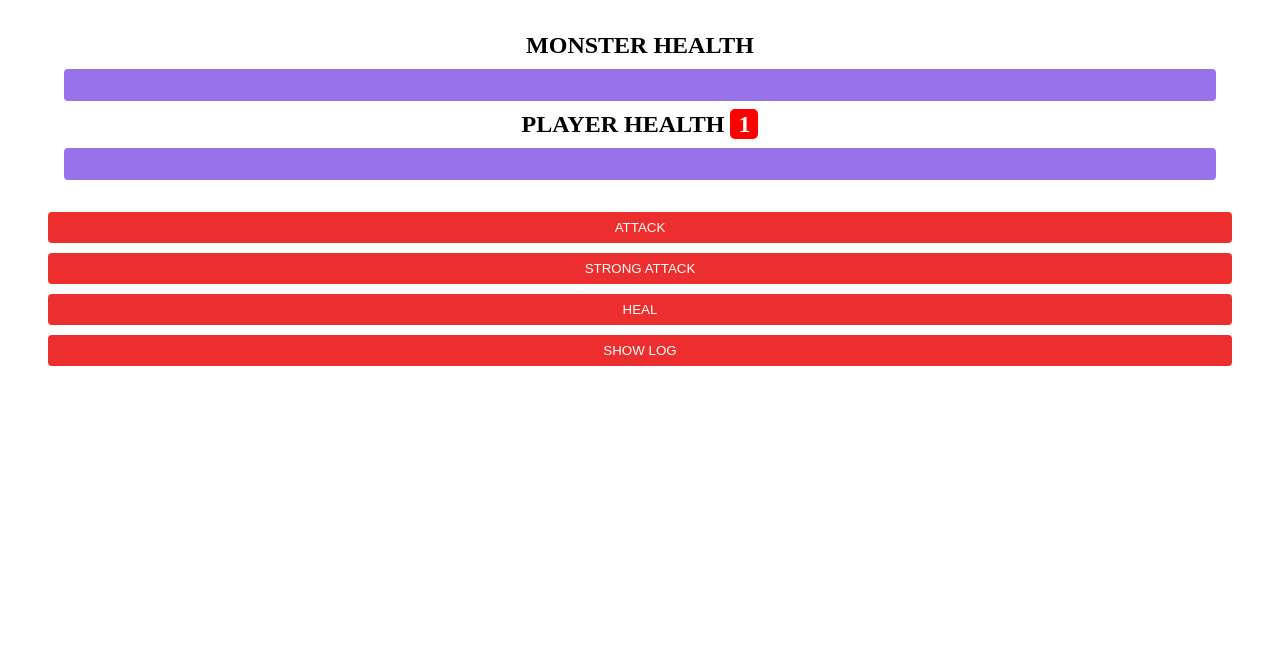
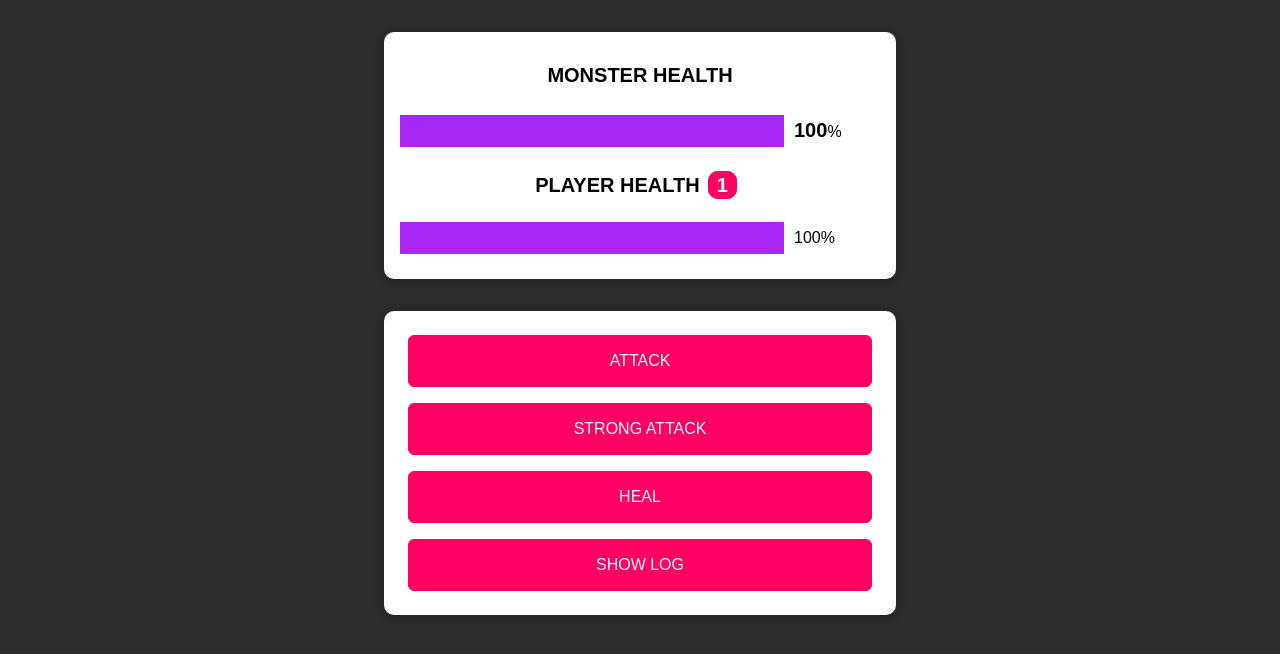
Before and after one commit to Moise-code/The-monster-killer, a plain HTML site: page index.html in a window 1280 px wide. Drawn offline with Linux system fonts and the light colour scheme.

Commit message:
adding the proper structuring of the page

```diff
--- a/index.html
+++ b/index.html
@@ -2,21 +2,26 @@
 <html lang="en">
   <head>
     <meta charset="UTF-8" />
-    <meta http-equiv="X-UA-Compatible" content="IE=edge" />
     <meta name="viewport" content="width=device-width, initial-scale=1.0" />
-    <title>Document</title>
-    <link rel="stylesheet" href="styles/main.css">
+    <meta http-equiv="X-UA-Compatible" content="ie=edge" />
+    <title>Monster Killer</title>
+    <link rel="stylesheet" href="assets/styles/app.css" />
     <script src="assets/scripts/vendor.js" defer></script>
     <script src="assets/scripts/app.js" defer></script>
   </head>
   <body>
     <section id="health-levels">
       <h2>MONSTER HEALTH</h2>
+      <div class="percent">
       <progress id="monster-health" max="100" value="100">100%</progress>
-      <h2>PLAYER HEALTH <span id="bonus-life">1</span></h2>
+      <p><span id="monsterP">100</span>%</p>
+    </div>
+      <h2>PLAYER HEALTH<span id="bonus-life">1</span></h2>
+      <div class="percent">
       <progress id="player-health" max="100" value="100">100%</progress>
+      <p><span id="playerP">100</span>%</p>
+    </div>
     </section>
-
     <section id="controls">
       <button id="attack-btn">ATTACK</button>
       <button id="strong-attack-btn">STRONG ATTACK</button>
```
